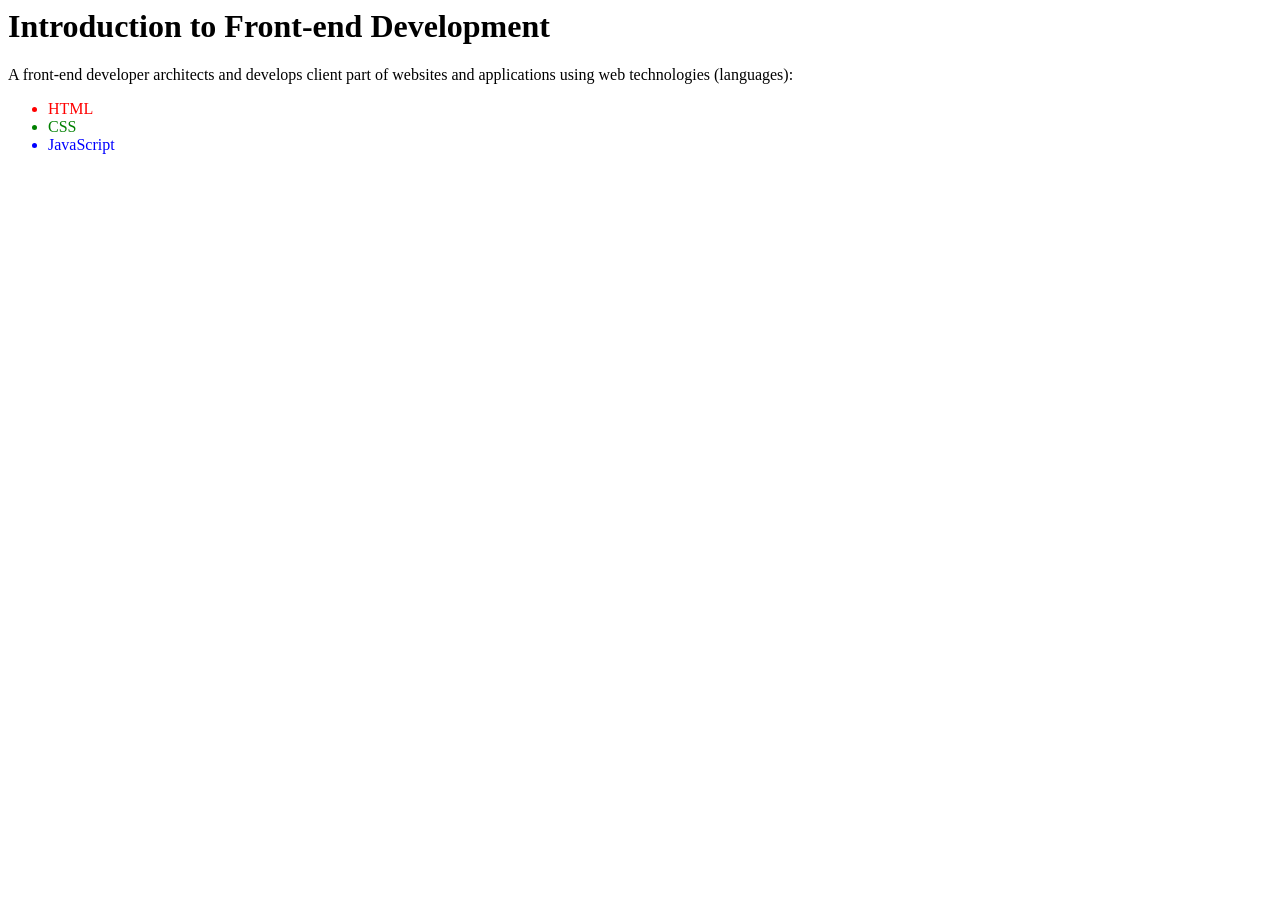
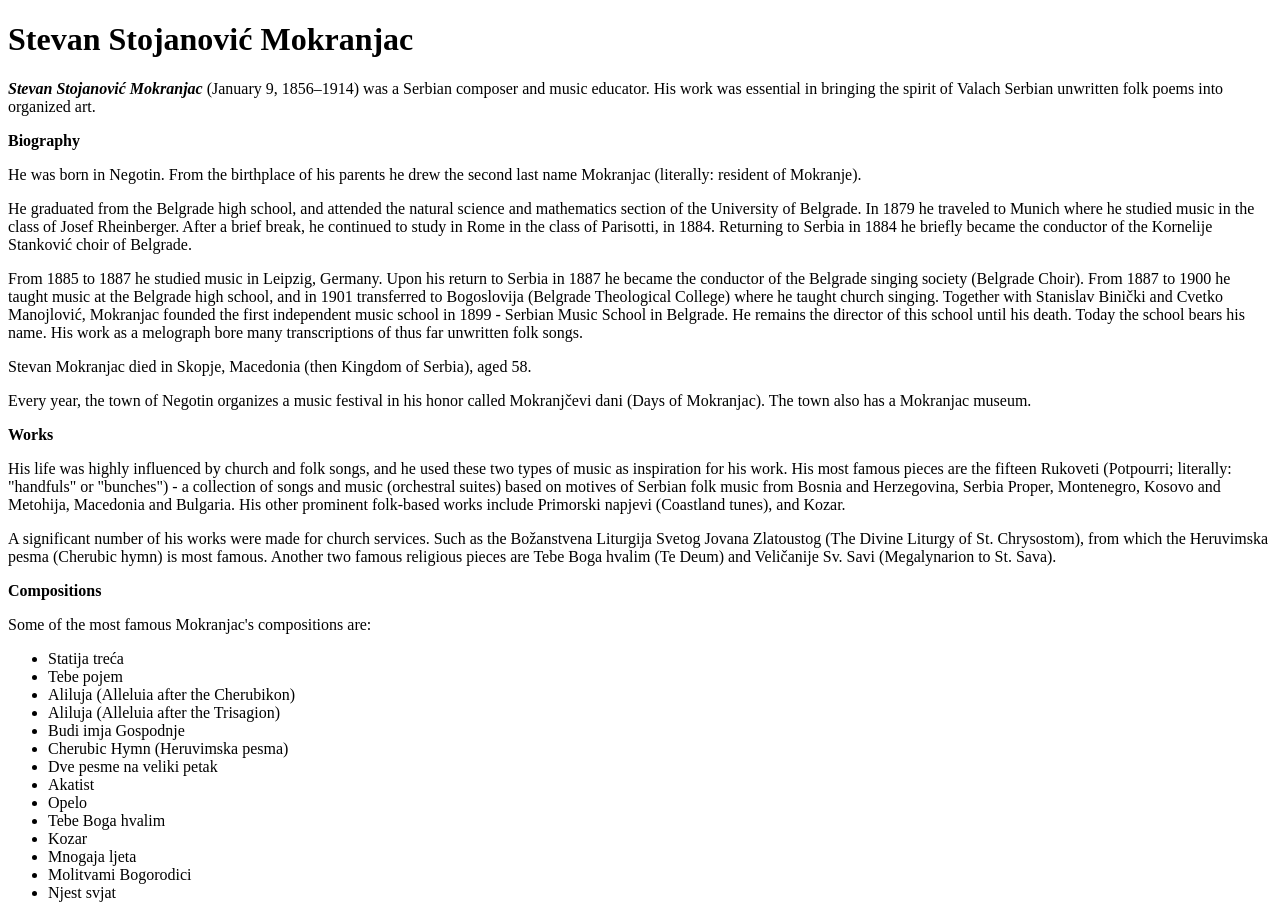
Before and after one commit to Boban-MASTER/front-end-development, a plain HTML site: page index.html in a window 1280 px wide. Before the commit the page ends 800 px from the top, so only its background shows below. Drawn offline with Linux system fonts and the light colour scheme.

Commit message:
Initial Commit

```diff
--- a/index.html
+++ b/index.html
@@ -1,11 +1,50 @@
-<h1>Introduction to Front-end Development</h1>
-<p>A front-end developer architects and develops client part of websites and applications using web technologies (languages):</p>
-<ul>
+<!DOCTYPE html>
+<html>
+    <head>
+	<title>Stevan Stojanović Mokranjac</title>
+    </head>
+    <body>
+        <h1><strong>Stevan Stojanović Mokranjac</strong></h1>
+	<p><b><i>Stevan Stojanović Mokranjac</i></b> (January 9, 1856–1914) was a Serbian composer and music educator. His work was essential in bringing the spirit of Valach Serbian unwritten folk poems into organized art.</p>
 
-<li style="color: red;">HTML</li>
+        <p><b>Biography</b></p>
 
-<li style="color: green;">CSS</li>
+        <p>He was born in Negotin. From the birthplace of his parents he drew the second last name Mokranjac (literally: resident of Mokranje).</p>
 
-<li style="color: blue;">JavaScript</li>
+        <p>He graduated from the Belgrade high school, and attended the natural science and mathematics section of the University of Belgrade. In 1879 he traveled to Munich where he studied music in the class of Josef Rheinberger. After a brief break, he continued to study in Rome in the class of Parisotti, in 1884. Returning to Serbia in 1884 he briefly became the conductor of the Kornelije Stanković choir of Belgrade.</p>
 
-</ul>
+        <p>From 1885 to 1887 he studied music in Leipzig, Germany. Upon his return to Serbia in 1887 he became the conductor of the Belgrade singing society (Belgrade Choir). From 1887 to 1900 he taught music at the Belgrade high school, and in 1901 transferred to Bogoslovija (Belgrade Theological College) where he taught church singing. Together with Stanislav Binički and Cvetko Manojlović, Mokranjac founded the first independent music school in 1899 - Serbian Music School in Belgrade. He remains the director of this school until his death. Today the school bears his name. His work as a melograph bore many transcriptions of thus far unwritten folk songs.</p>
+
+        <p>Stevan Mokranjac died in Skopje, Macedonia (then Kingdom of Serbia), aged 58.</p>
+
+        <p> Every year, the town of Negotin organizes a music festival in his honor called Mokranjčevi dani (Days of Mokranjac). The town also has a Mokranjac museum. </p>
+
+        <p><b>Works</b></p>
+
+        <p>His life was highly influenced by church and folk songs, and he used these two types of music as inspiration for his work. His most famous pieces are the fifteen Rukoveti (Potpourri; literally: "handfuls" or "bunches") - a collection of songs and music (orchestral suites) based on motives of Serbian folk music from Bosnia and Herzegovina, Serbia Proper, Montenegro, Kosovo and Metohija, Macedonia and Bulgaria. His other prominent folk-based works include Primorski napjevi (Coastland tunes), and Kozar.</p>
+
+        <p>A significant number of his works were made for church services. Such as the Božanstvena Liturgija Svetog Jovana Zlatoustog (The Divine Liturgy of St. Chrysostom), from which the Heruvimska pesma (Cherubic hymn) is most famous. Another two famous religious pieces are Tebe Boga hvalim (Te Deum) and Veličanije Sv. Savi (Megalynarion to St. Sava).</p>
+
+        <p><b>Compositions</b></p>
+
+        <p>Some of the most famous Mokranjac's compositions are:</p>
+
+        <ul>
+
+        <li>Statija treća</li>
+        <li>Tebe pojem</li>
+        <li>Aliluja (Alleluia after the Cherubikon)</li>
+        <li>Aliluja (Alleluia after the Trisagion)</li>
+        <li>Budi imja Gospodnje</li>
+        <li>Cherubic Hymn (Heruvimska pesma)</li>
+        <li>Dve pesme na veliki petak</li>
+        <li>Akatist</li>
+        <li>Opelo</li>
+        <li>Tebe Boga hvalim</li>
+        <li>Kozar</li>
+        <li>Mnogaja ljeta</li>
+        <li>Molitvami Bogorodici</li>
+        <li>Njest svjat</li>
+        </ul>
+</body>
+</html>
```
